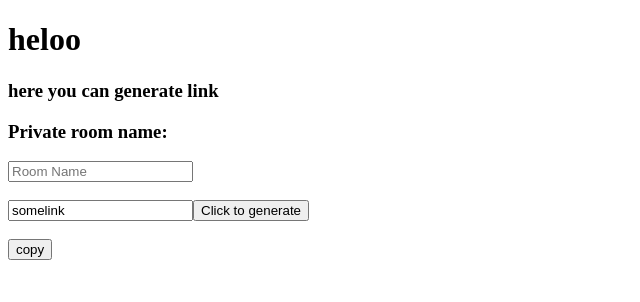
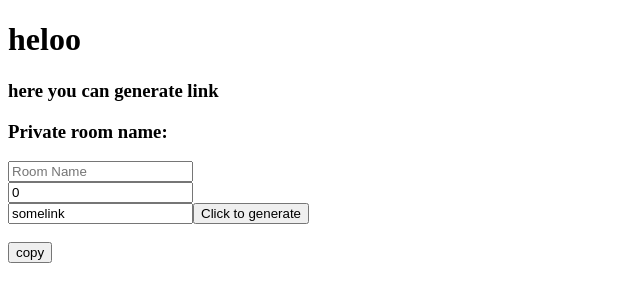
Before and after one commit to Veljko03/secure-chat-frontend, a React (Vite) app: page / in a window 1280 px wide. Shown: the top 302 px of the page, without its empty margins (0-640 px from the left). Built offline with nearby package versions, Linux system fonts and the light colour scheme.

Commit message:
added num of minutes for coversation and changed link based of created object

```diff
--- a/src/App.jsx
+++ b/src/App.jsx
@@ -3,8 +3,10 @@ import { useState } from "react";
 function App() {
   const [link, setLink] = useState("somelink");
   const [roomName, setRoomName] = useState("");
+  const [expiresIn, setExpiresIn] = useState(0);
 
-  function generateLink() {
+  const generateLink = (event) => {
+    event.preventDefault();
     if (roomName == "") {
       alert("set room name");
     }
@@ -14,7 +16,7 @@ function App() {
       headers: {
         "Content-Type": "application/json",
       },
-      body: JSON.stringify({ roomName }),
+      body: JSON.stringify({ roomName, expiresIn }),
     })
       .then((response) => {
         if (!response.ok) {
@@ -24,14 +26,15 @@ function App() {
       })
       .then((data) => {
         if (data) {
-          console.log(data);
+          const URL = data.url;
+          setLink(`http://localhost:5173/${URL}`);
         } else {
           throw new Error("Login failed: no token provided");
         }
       })
       .catch((err) => console.log(err));
-    if (link == "somelink") setLink(Math.random(100));
-  }
+    //if (link == "somelink") setLink(Math.random(100));
+  };
 
   function copyLink() {
     if (link != "") {
@@ -47,7 +50,7 @@ function App() {
     <div>
       <h1>heloo</h1>
       <h3>here you can generate link</h3>
-      <form onSubmit={generateLink} action="">
+      <form onSubmit={generateLink}>
         <h3>Private room name:</h3>
         <input
           type="text"
@@ -58,6 +61,13 @@ function App() {
           onChange={(e) => setRoomName(e.target.value)}
         />
         <br />
+        <input
+          type="number"
+          placeholder="Min before destory"
+          required
+          value={expiresIn}
+          onChange={(e) => setExpiresIn(e.target.value)}
+        />
         <br />
         <input type="text" required readOnly value={link} />
 
```
